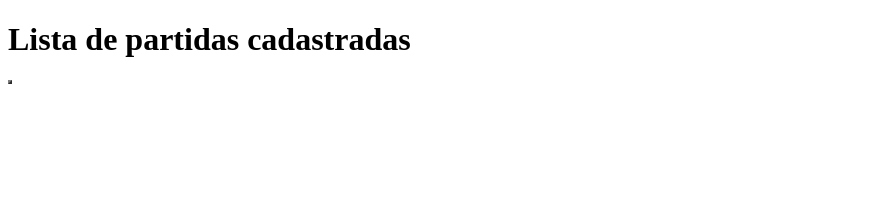
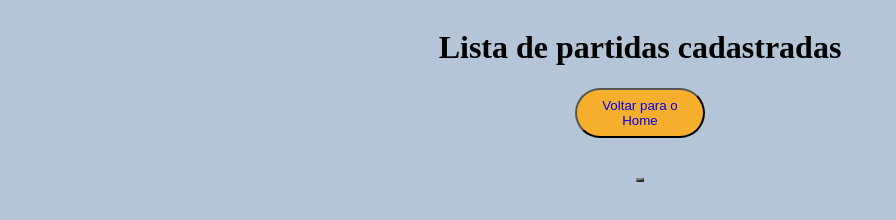
Before and after one commit to Sr1515/Atividade5JSNodeExpress, a website: page public/listarPartidas.html in a window 1280 px wide. Shown: the whole page, without its empty margins (0-896 px from the left). Drawn offline with Linux system fonts and the light colour scheme; no server answers.

Commit message:
ajustando estilização das páginas

```diff
--- a/index.js
+++ b/index.js
@@ -81,7 +81,6 @@ app.get("/listaObjeto", (req, res) => {
 app.get("/listaObjetoId", (req, res) => {
     lerArquivos()
     .then((arquivo) => {
-        console.log(cache)
         arquivo.forEach(element => {
             if (element.titulo == cache.titulo){
                 res.json(element);
@@ -154,8 +153,6 @@ app.delete("/jogador/:telefone", (req, res) => {
             }
         });
 
-        console.log(novoArray);
-
         novoArquivo.forEach(items => {
             console.log(items)
             if(items.titulo == cache.titulo){
--- a/public/homepage.css
+++ b/public/homepage.css
@@ -69,6 +69,10 @@ label {
     font-size: 20px;
 }
 
+a {
+    text-decoration: none;
+}
+
 #button-footer {
     height: 40px;
     width: 200px;
--- a/public/index.css
+++ b/public/index.css
@@ -35,6 +35,19 @@ label {
     width: 150px;
     border-radius: 25px;
     font-size: 20px;
+}
+
+#button-voltar{
+    background-color: greenyellow;
+    height: 40px;
+    width: 150px;
+    border-radius: 25px;
+    font-size: 20px;
+
+}
+
+a {
+    text-decoration: none;
 }
 
 #inserir-dados {
--- a/public/index.js
+++ b/public/index.js
@@ -94,7 +94,6 @@ window.addEventListener("load", () => {
     jogador*/
     jogadores.forEach(element => {
 
-      console.log(element);
       /* cria uma linha da tabela e e adiciona estilização para
       o conteúdo de cada td*/
       const elemento = document.createElement("tr");
@@ -162,7 +161,7 @@ window.addEventListener("load", () => {
       buttonDeletePartida.addEventListener("click", function () {
         fetch(`/lista/${arquivoJson.titulo}`, {method: "DELETE"})
         .then(() => {
-          window.location.replace("http://localhost:3000/");
+          window.location.replace("http://localhost:3000/listarPartidas");
         });
       });
 
--- /dev/null
+++ b/public/listaPartidas.css
@@ -0,0 +1,34 @@
+body {
+    background-color: #b3c5d7;
+}
+
+#topo-page {
+    display: flex;
+    color: black;
+    flex-direction: column;
+    justify-content: center;
+    align-items: center;
+    padding-bottom: 40px;
+}
+
+#button-topo {
+    border-radius: 25px;
+    width: 130px;
+    height: 50px;
+    text-decoration: none;
+    background-color: #f6ae2d;
+    border-style: 1px solid;
+}
+
+a {
+    text-decoration: none;
+}
+
+#tabela-centra {
+    margin-left: auto;
+    margin-right: auto;
+    display: flex;
+    flex-direction: row;
+    justify-content: center;
+    flex-wrap: wrap;
+}
--- a/public/listarPartidas.html
+++ b/public/listarPartidas.html
@@ -4,12 +4,14 @@
     <meta charset="UTF-8">
     <meta http-equiv="X-UA-Compatible" content="IE=edge">
     <meta name="viewport" content="width=device-width, initial-scale=1.0">
+    <link rel="stylesheet" href="listaPartidas.css">
     <title>Partidas cadastradas</title>
 </head>
 <body>
 
     <div id="topo-page">
         <h1>Lista de partidas cadastradas</h1>
+        <button id="button-topo"><a href="http://localhost:3000/">Voltar para o Home</a></button>
     </div>
 
     <div id="tabela-centra">
--- a/public/listarPartidas.js
+++ b/public/listarPartidas.js
@@ -95,7 +95,7 @@ window.addEventListener("load", () => {
 
       const botaoEntrar = document.createElement("button");
       botaoEntrar.textContent = "Acessar";
-      botaoEntrar.style.backgroundColor = "green";
+      botaoEntrar.style.backgroundColor = "greenyellow";
       botaoEntrar.style.borderRadius = "25px"
       botaoEntrar.style.fontSize = "19px"
 
@@ -121,7 +121,7 @@ window.addEventListener("load", () => {
       botaoDeletar.addEventListener("click", function () {
         fetch(`/lista/${element.titulo}`, {method: "DELETE"})
         .then(() => {
-          window.location.replace("http://localhost:3000/");
+          window.location.replace("http://localhost:3000/listarPartidas");
         });
       });
 
```
Also changed, not shown: public/index.html (+2 -2 lines), public/lista.html (+1 -0 lines).
